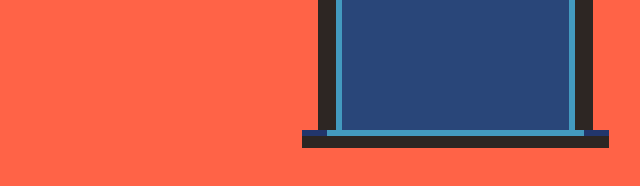
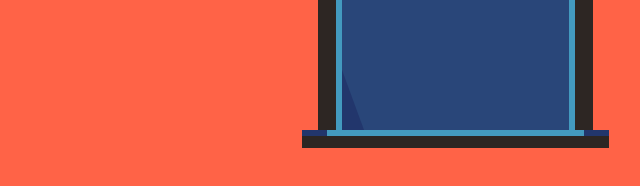
Before and after one commit to abhinavsingh06/20Days, a plain HTML site: page Html-Css/day2/index.html in a window 1280 px wide. Shown: the part 472-658 px from the top of the page, 505-1145 px from the left. Drawn offline with Linux system fonts and the light colour scheme.

Commit message:
css update

```diff
--- a/Html-Css/day2/assets/stylesheet/style.scss
+++ b/Html-Css/day2/assets/stylesheet/style.scss
@@ -84,3 +84,8 @@ body {
     height: 0;
     border-bottom: 60px solid #22366C;
 }
+
+.mountains-left {
+    left: 6px;
+    border-right: 22px solid transparent;
+}
```
Also changed, not shown: Html-Css/day2/assets/stylesheet/style.css, 1 other file.
